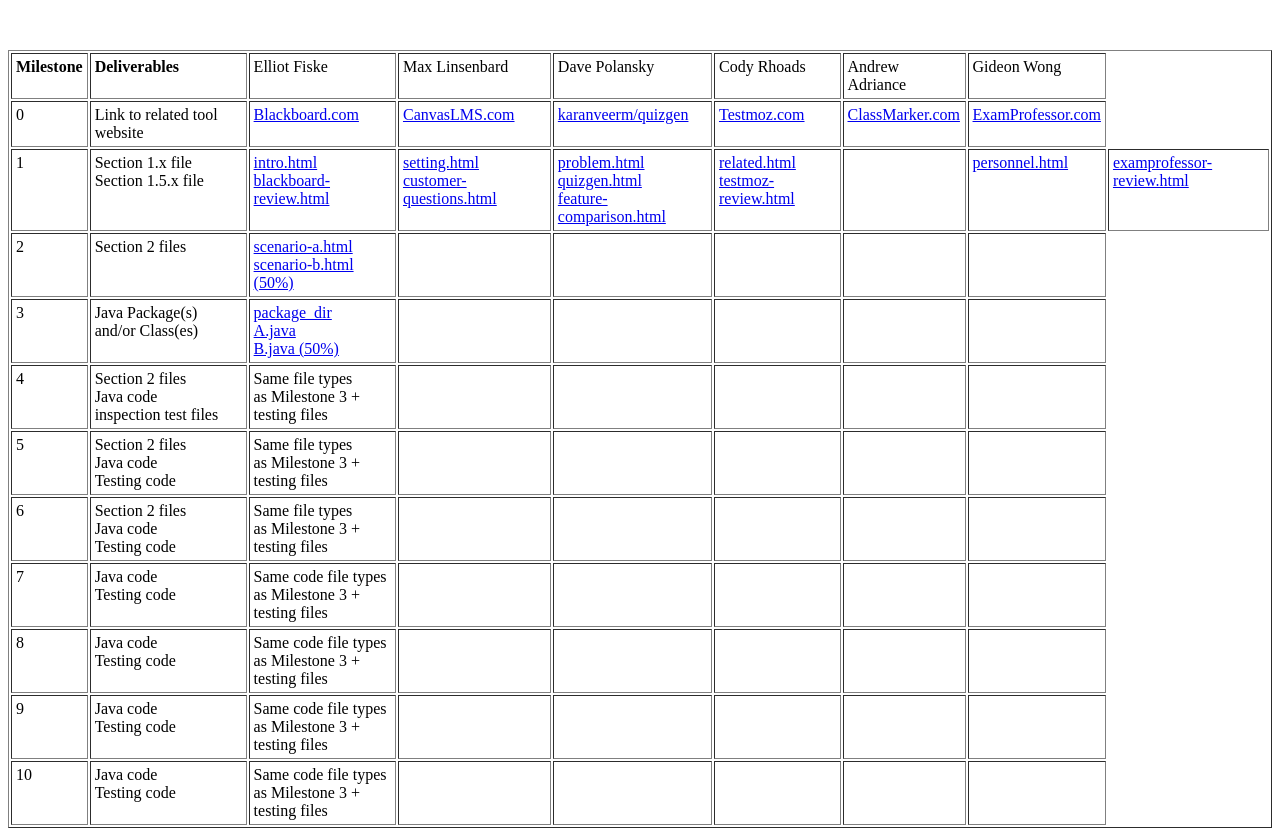
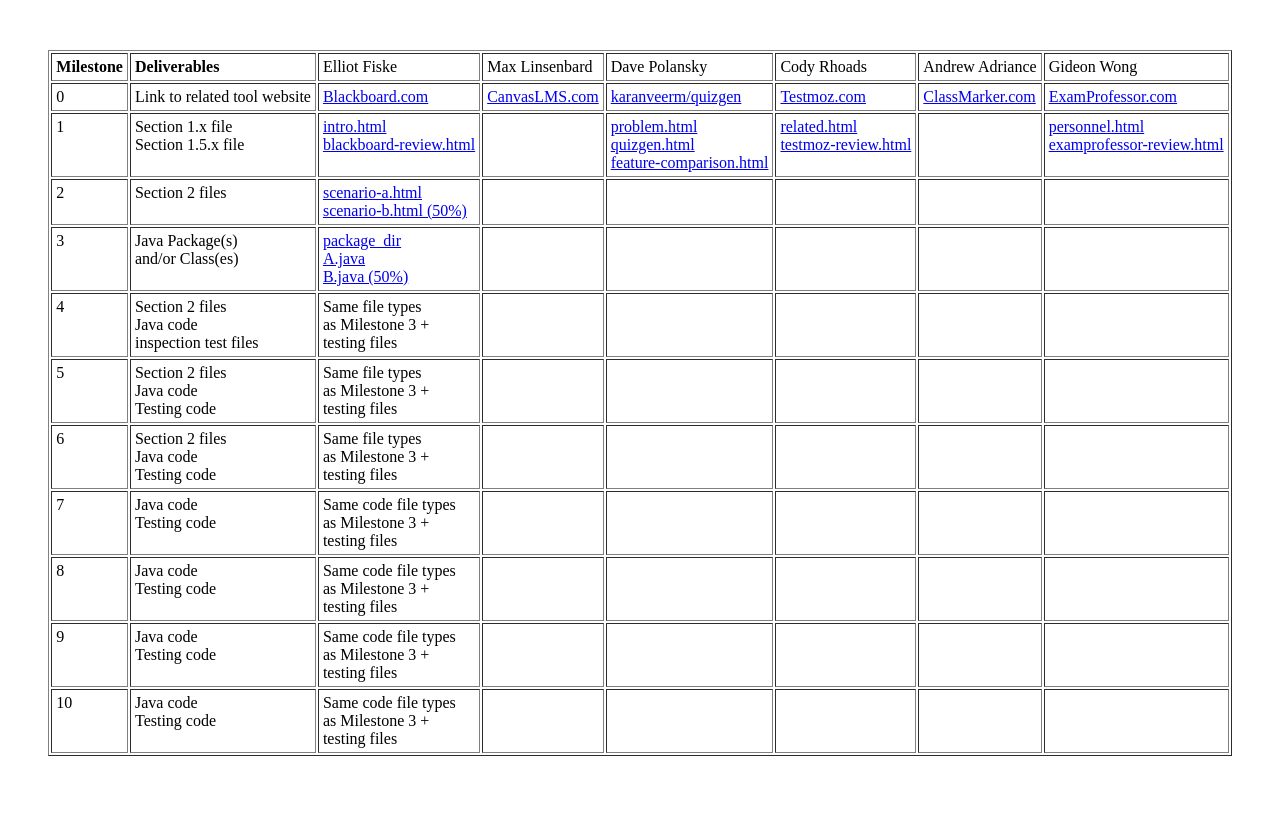
Before and after one commit to elliotfiske/cs307, a plain HTML site: page administration/work-breakdown.html in a window 1280 px wide. Shown: the part 37-873 px from the top of the page. After the commit the page ends 801 px from the top, so only its background shows below. Drawn offline with Linux system fonts and the light colour scheme.

Commit message:
gideon_work_breakdown
git-svn-id: svn+ssh://unix3.csc.calpoly.edu/home/crhoads/projects/SVN/testtool/trunk@54 963ccdc2-257a-457c-a1c1-497300e6edd4

```diff
--- a/administration/work-breakdown.html
+++ b/administration/work-breakdown.html
@@ -58,10 +58,8 @@ Section 1.5.x file
     <a href="../requirements/blackboard-review.html">blackboard-review.html</a>
 
     <!-- Max -->
-    <td valign=top>
-        <a href="../requirements/setting.html">setting.html</a>
-        <br>
-        <a href="../administration/customer-questions.html">customer-questions.html</a>
+    <td valign=top>&nbsp;
+
     <!-- Dave -->
     <td valign=top>
     <a href="../requirements/problem.html">problem.html</a>
@@ -80,8 +78,10 @@ Section 1.5.x file
     <td valign=top>&nbsp;
 
     <!-- Gideon -->
-    <td valign=top><a href="../requirements/personnel.html">personnel.html</a>
-    <td valign=top><a href="../requirements/examprofessor-review.html">examprofessor-review.html</a>
+    <td valign=top>
+    <a href="../requirements/personnel.html">personnel.html</a>
+    <br>
+    <a href="../requirements/examprofessor-review.html">examprofessor-review.html</a>
   <tr>
     <td valign=top>2
     <td valign=top>
```
